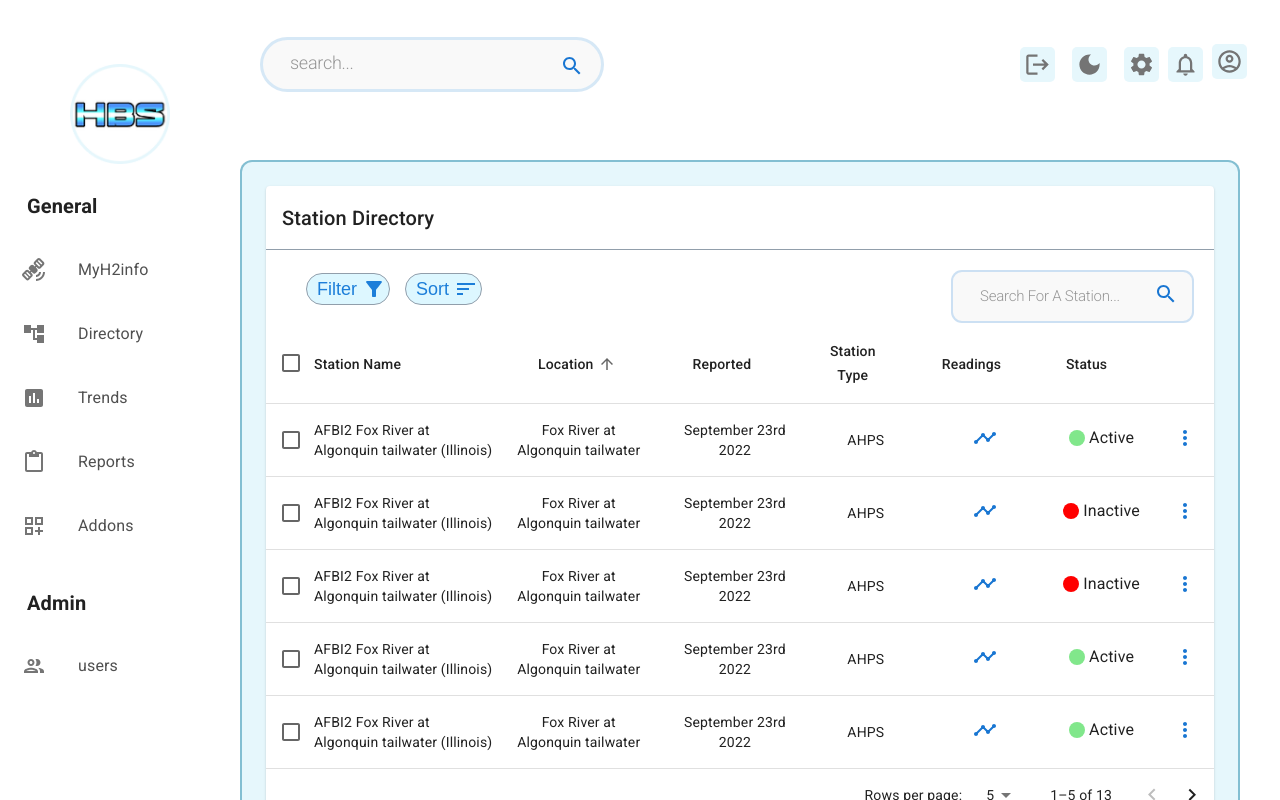
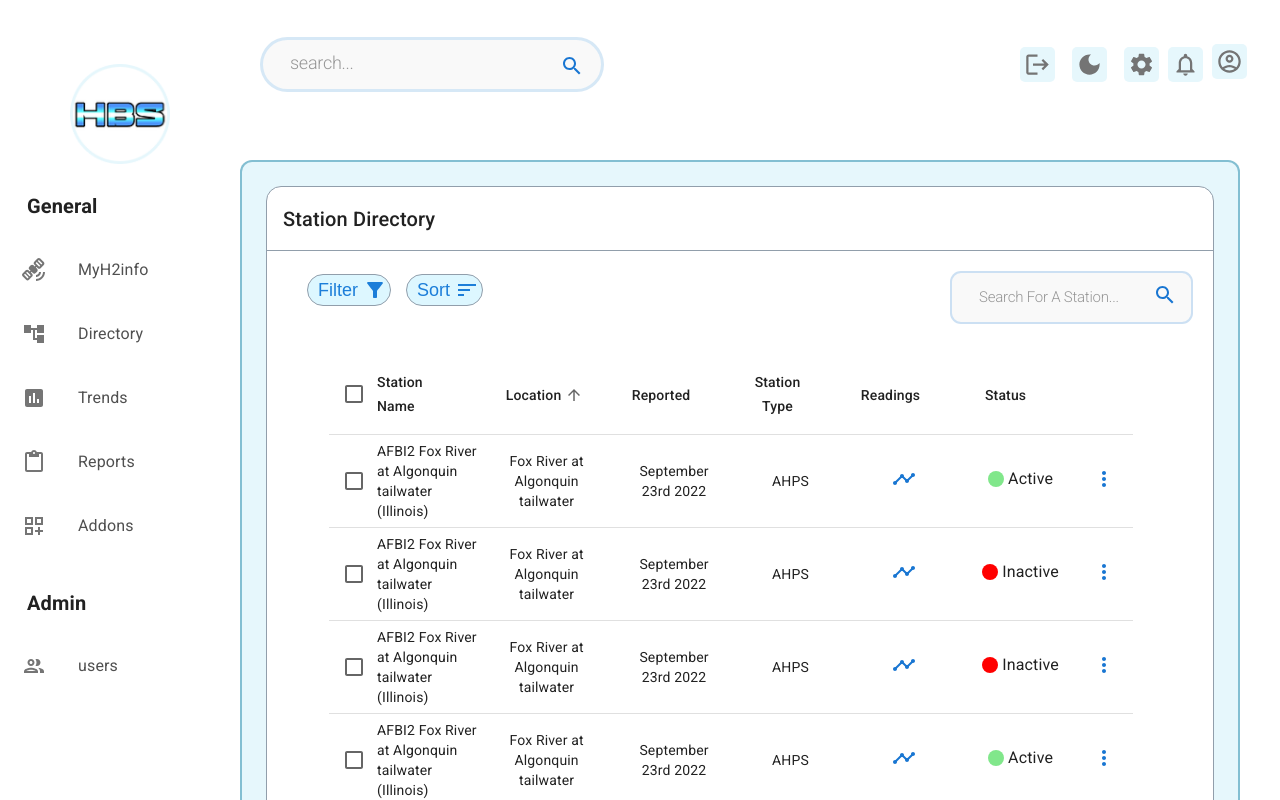
Before and after one commit to kpierc11/Dashboard_Demo, a React (Create React App) app in the folder app/: page /stations-directory-page in a window 1280 px wide. Shown: the top 800 px of the page. Built offline with nearby package versions, Linux system fonts and the light colour scheme.

Commit message:
Fixed Tables

```diff
--- a/app/src/components/ReportsTable/ReportsTable.tsx
+++ b/app/src/components/ReportsTable/ReportsTable.tsx
@@ -287,7 +287,7 @@ function EnhancedTableHead(props: EnhancedTableProps) {
 
   return (
     <TableHead>
-      <TableRow sx={{borderBottom: "none"}}>
+      <TableRow>
         <TableCell padding="checkbox">
           <Checkbox
             color="primary"
@@ -302,7 +302,7 @@ function EnhancedTableHead(props: EnhancedTableProps) {
         {headCells.map((headCell) => (
           <TableCell
             key={headCell.id}
-            align={headCell.numeric ? "center" : "left"}
+            align={headCell.numeric ? "center" : "center"}
             padding={headCell.disablePadding ? "none" : "normal"}
             sortDirection={orderBy === headCell.id ? order : false}
           >
@@ -350,11 +350,10 @@ function EnhancedTableToolbar(props: EnhancedTableToolbarProps) {
       >
         {numSelected > 0 ? (
           <Typography
-            sx={{ flex: "1 1 100%"}}
+            sx={{ flex: "1 1 100%" }}
             color="inherit"
             variant="subtitle1"
             component="div"
-
           >
             {numSelected} selected
           </Typography>
@@ -461,10 +460,19 @@ export default function EnhancedTable() {
     page > 0 ? Math.max(0, (1 + page) * rowsPerPage - rows.length) : 0;
 
   return (
-    <Box sx={{ width: "100%"}}>
-      <Paper sx={{ width: "100%", height: "100%", mb: 2, boxShadow: "none", borderRadius: "15px", border: "1px solid rgba(145, 158, 171, 1)" }}>
+    <Box sx={{ width: "100%" }}>
+      <Paper
+        sx={{
+          width: "100%",
+          height: "100%",
+          mb: 2,
+          boxShadow: "none",
+          borderRadius: "15px",
+          border: "1px solid rgba(145, 158, 171, 1)",
+        }}
+      >
         <EnhancedTableToolbar numSelected={selected.length} />
-        <TableContainer sx={{paddingLeft: "119px", paddingRight: "172px"}}>
+        <TableContainer sx={{ paddingLeft: "119px", paddingRight: "172px" }}>
           <Table
             sx={{ minWidth: 750 }}
             aria-labelledby="tableTitle"
@@ -485,10 +493,8 @@ export default function EnhancedTable() {
                   const isItemSelected = isSelected(row.type);
                   const labelId = `enhanced-table-checkbox-${index}`;
 
-
                   return (
                     <TableRow
-
                       hover
                       onClick={(event) => handleClick(event, row.type)}
                       role="checkbox"
--- a/app/src/components/ReportsTable/reportsTable.css
+++ b/app/src/components/ReportsTable/reportsTable.css
@@ -77,7 +77,6 @@
   max-width: 120px;
   margin-top: 20px;
   margin-right: 75px;
-
 }
 
 .reports-title {
--- a/app/src/components/StationsDirectory/StationsDirectory.tsx
+++ b/app/src/components/StationsDirectory/StationsDirectory.tsx
@@ -16,19 +16,10 @@ import TimelineIcon from "@mui/icons-material/Timeline";
 import Paper from "@mui/material/Paper";
 import Checkbox from "@mui/material/Checkbox";
 import SearchIcon from "@mui/icons-material/Search";
-import IconButton from "@mui/material/IconButton";
-import Tooltip from "@mui/material/Tooltip";
-import FormControlLabel from "@mui/material/FormControlLabel";
-import Switch from "@mui/material/Switch";
-import DeleteIcon from "@mui/icons-material/Delete";
-import FilterListIcon from "@mui/icons-material/FilterList";
 import { visuallyHidden } from "@mui/utils";
 import SortIcon from "@mui/icons-material/Sort";
 import FilterAltIcon from "@mui/icons-material/FilterAlt";
 import FiberManualRecordIcon from "@mui/icons-material/FiberManualRecord";
-import { type } from "os";
-import { red } from "@mui/material/colors";
-import { Icon } from "@mui/material";
 import MoreVertIcon from "@mui/icons-material/MoreVert";
 
 interface Data {
@@ -520,9 +511,9 @@ export default function EnhancedTable() {
 
   return (
     <Box sx={{ width: "100%" }}>
-      <Paper sx={{ width: "100%", height: "100%", mb: 2 }}>
+      <Paper sx={{ width: "100%", height: "100%", mb: 2, boxShadow: "none", borderRadius: "15px", border: "1px solid rgba(145, 158, 171, 1)"}}>
         <EnhancedTableToolbar numSelected={selected.length} />
-        <TableContainer>
+        <TableContainer sx={{paddingLeft: "62px", paddingRight: "80px"}}>
           <Table
             sx={{ minWidth: 750 }}
             aria-labelledby="tableTitle"
--- a/app/src/components/StationsDirectory/stationDirectory.css
+++ b/app/src/components/StationsDirectory/stationDirectory.css
@@ -30,6 +30,7 @@
   margin-right: 20px;
   height: 100%;
   flex-wrap: wrap;
+  padding-bottom: 30px;
 }
 
 .filter-sort-icon {
@@ -66,6 +67,6 @@
   color: #979797;
 }
 
-.edit-button{
+.edit-button {
   border: none;
 }
```
